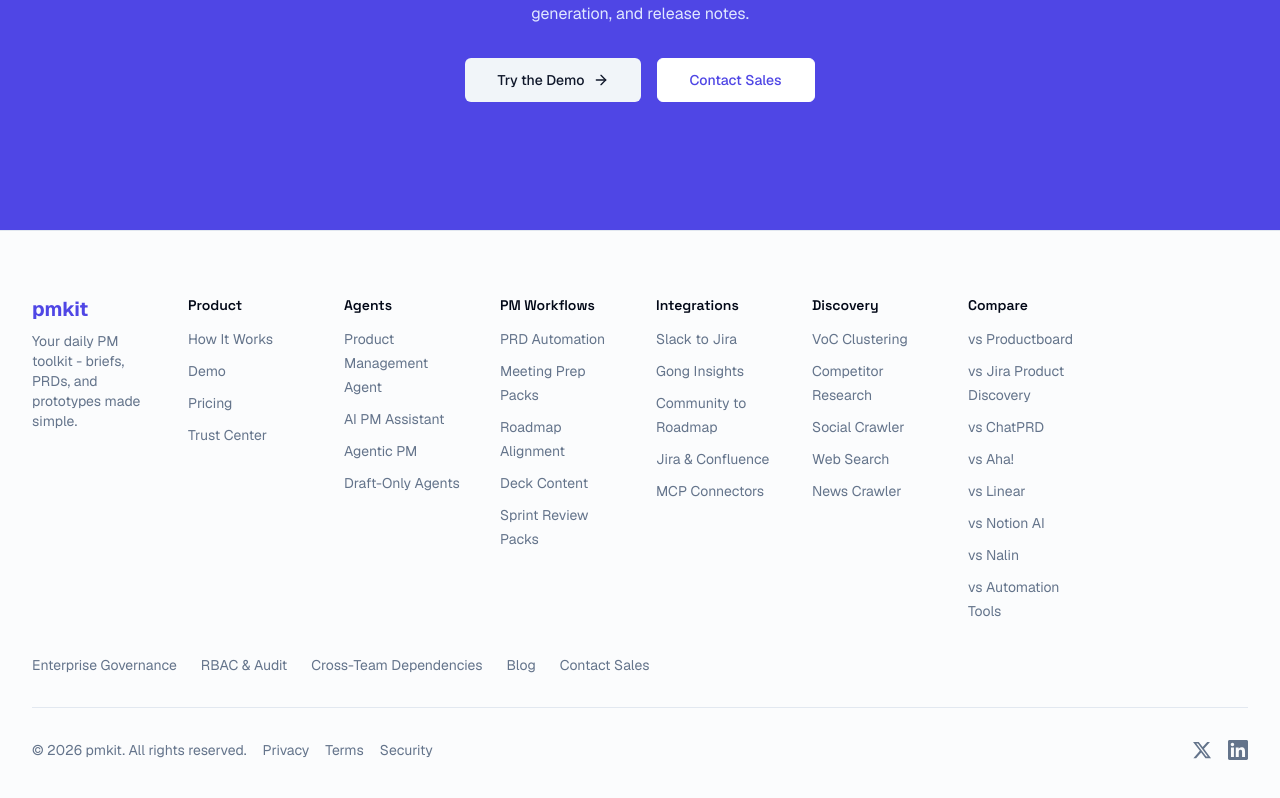
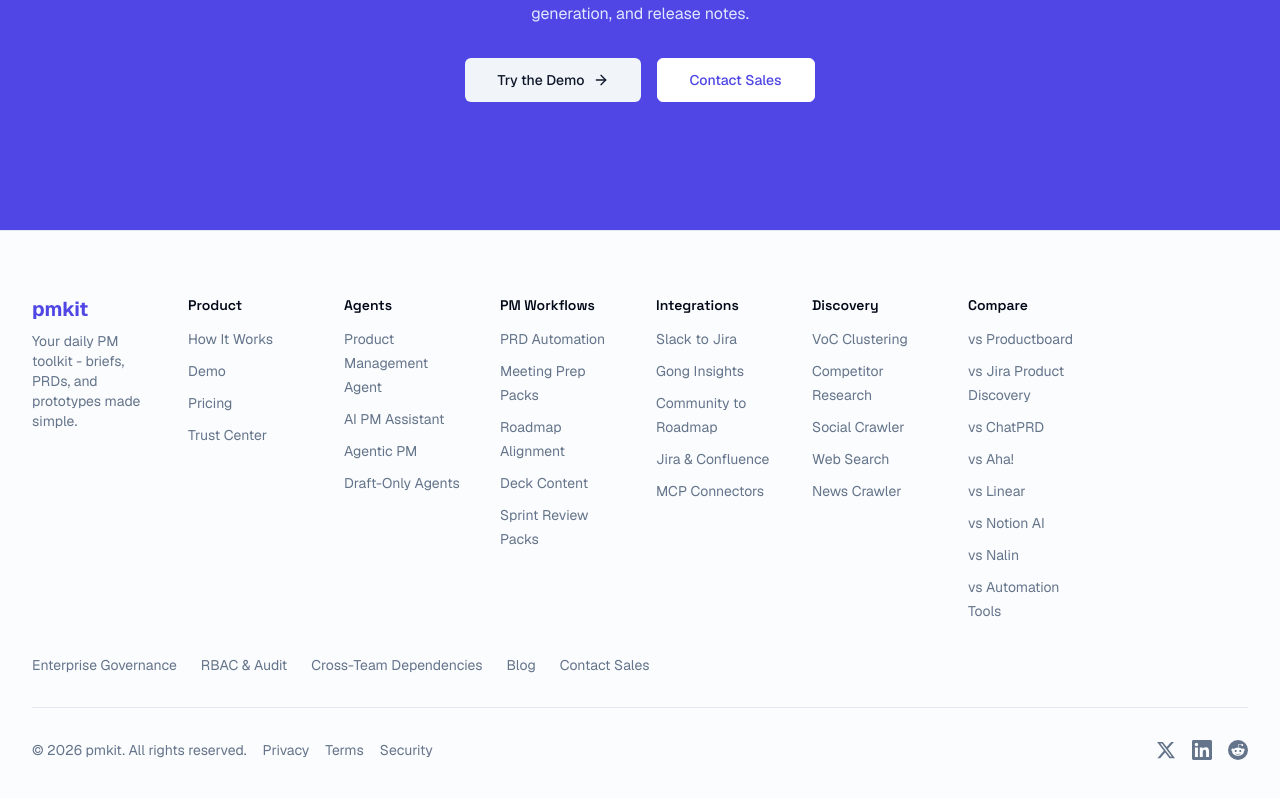
Before and after one commit to graemerycyk/openpmkit, a Next.js app in the folder apps/web/: page / in a window 1280 px wide. Shown: the part 6268-7066 px from the top of the page. Built offline with nearby package versions, Linux system fonts and the light colour scheme; no server answers.

Commit message:
Update footer.tsx

```diff
--- a/apps/web/src/components/layout/footer.tsx
+++ b/apps/web/src/components/layout/footer.tsx
@@ -245,6 +245,17 @@ export function Footer() {
                 <path d="M20.447 20.452h-3.554v-5.569c0-1.328-.027-3.037-1.852-3.037-1.853 0-2.136 1.445-2.136 2.939v5.667H9.351V9h3.414v1.561h.046c.477-.9 1.637-1.85 3.37-1.85 3.601 0 4.267 2.37 4.267 5.455v6.286zM5.337 7.433c-1.144 0-2.063-.926-2.063-2.065 0-1.138.92-2.063 2.063-2.063 1.14 0 2.064.925 2.064 2.063 0 1.139-.925 2.065-2.064 2.065zm1.782 13.019H3.555V9h3.564v11.452zM22.225 0H1.771C.792 0 0 .774 0 1.729v20.542C0 23.227.792 24 1.771 24h20.451C23.2 24 24 23.227 24 22.271V1.729C24 .774 23.2 0 22.222 0h.003z"/>
               </svg>
             </Link>
+            <Link
+              href="https://www.reddit.com/r/pmkit/"
+              className="text-muted-foreground hover:text-cobalt-600"
+              target="_blank"
+              rel="noopener noreferrer"
+            >
+              <span className="sr-only">Reddit</span>
+              <svg className="h-5 w-5" fill="currentColor" viewBox="0 0 24 24">
+                <path d="M12 0A12 12 0 0 0 0 12a12 12 0 0 0 12 12 12 12 0 0 0 12-12A12 12 0 0 0 12 0zm5.01 4.744c.688 0 1.25.561 1.25 1.249a1.25 1.25 0 0 1-2.498.056l-2.597-.547-.8 3.747c1.824.07 3.48.632 4.674 1.488.308-.309.73-.491 1.207-.491.968 0 1.754.786 1.754 1.754 0 .716-.435 1.333-1.01 1.614a3.111 3.111 0 0 1 .042.52c0 2.694-3.13 4.87-7.004 4.87-3.874 0-7.004-2.176-7.004-4.87 0-.183.015-.366.043-.534A1.748 1.748 0 0 1 4.028 12c0-.968.786-1.754 1.754-1.754.463 0 .898.196 1.207.49 1.207-.883 2.878-1.43 4.744-1.487l.885-4.182a.342.342 0 0 1 .14-.197.35.35 0 0 1 .238-.042l2.906.617a1.214 1.214 0 0 1 1.108-.701zM9.25 12C8.561 12 8 12.562 8 13.25c0 .687.561 1.248 1.25 1.248.687 0 1.248-.561 1.248-1.249 0-.688-.561-1.249-1.249-1.249zm5.5 0c-.687 0-1.248.561-1.248 1.25 0 .687.561 1.248 1.249 1.248.688 0 1.249-.561 1.249-1.249 0-.687-.562-1.249-1.25-1.249zm-5.466 3.99a.327.327 0 0 0-.231.094.33.33 0 0 0 0 .463c.842.842 2.484.913 2.961.913.477 0 2.105-.056 2.961-.913a.361.361 0 0 0 .029-.463.33.33 0 0 0-.464 0c-.547.533-1.684.73-2.512.73-.828 0-1.979-.196-2.512-.73a.326.326 0 0 0-.232-.095z"/>
+              </svg>
+            </Link>
           </div>
         </div>
       </div>
```
